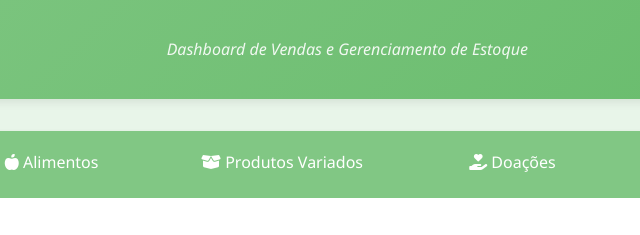
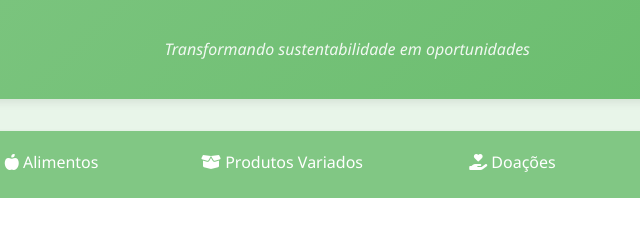
Before and after one commit to Noizyyyyyy/EcoAcesso, a website: page homepage.html in a window 1280 px wide. Shown: the top 235 px of the page, 358-998 px from the left. Drawn offline with Linux system fonts and the light colour scheme.

Commit message:
homepage.html

```diff
--- a/homepage.html
+++ b/homepage.html
@@ -4,7 +4,7 @@
 <head>
     <meta charset="UTF-8">
     <meta name="viewport" content="width=device-width, initial-scale=1.0">
-    <title>EcoAcesso - Dashboard de Vendas e Inventário</title>
+    <title>EcoAcesso - Transformando sustentabilidade em oportunidades</title>
     <link rel="stylesheet" href="https://cdnjs.cloudflare.com/ajax/libs/font-awesome/6.4.0/css/all.min.css">
     <style>
         /* Reset e estilos gerais */
@@ -448,7 +448,7 @@
                     <i class="fas fa-seedling"></i> EcoAcesso
                 </div>
                 <div class="slogan">
-                    <p>Dashboard de Vendas e Gerenciamento de Estoque</p>
+                    <p>Transformando sustentabilidade em oportunidades</p>
                 </div>
                 <div>
                     <a href="login.html"
```
